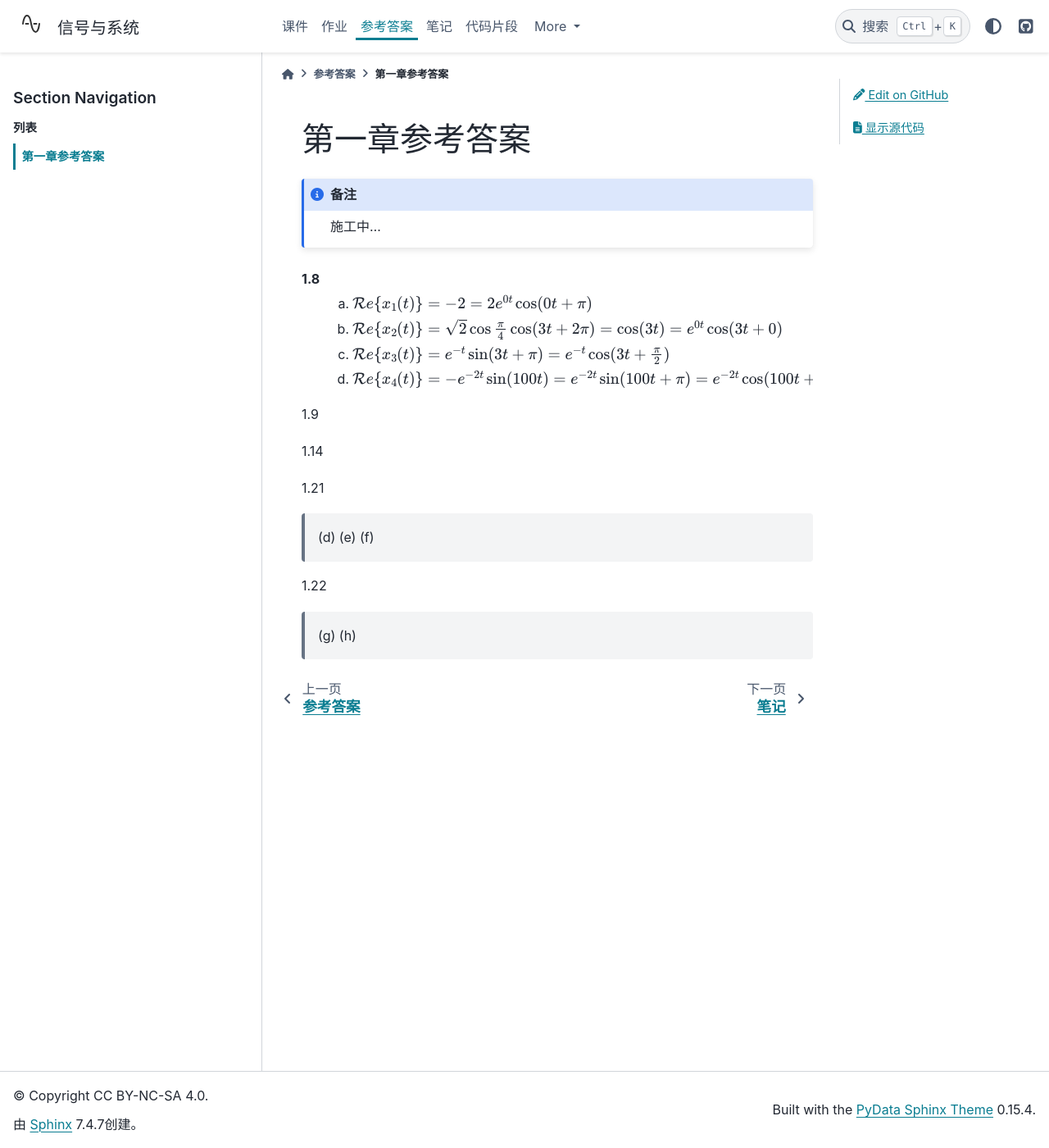
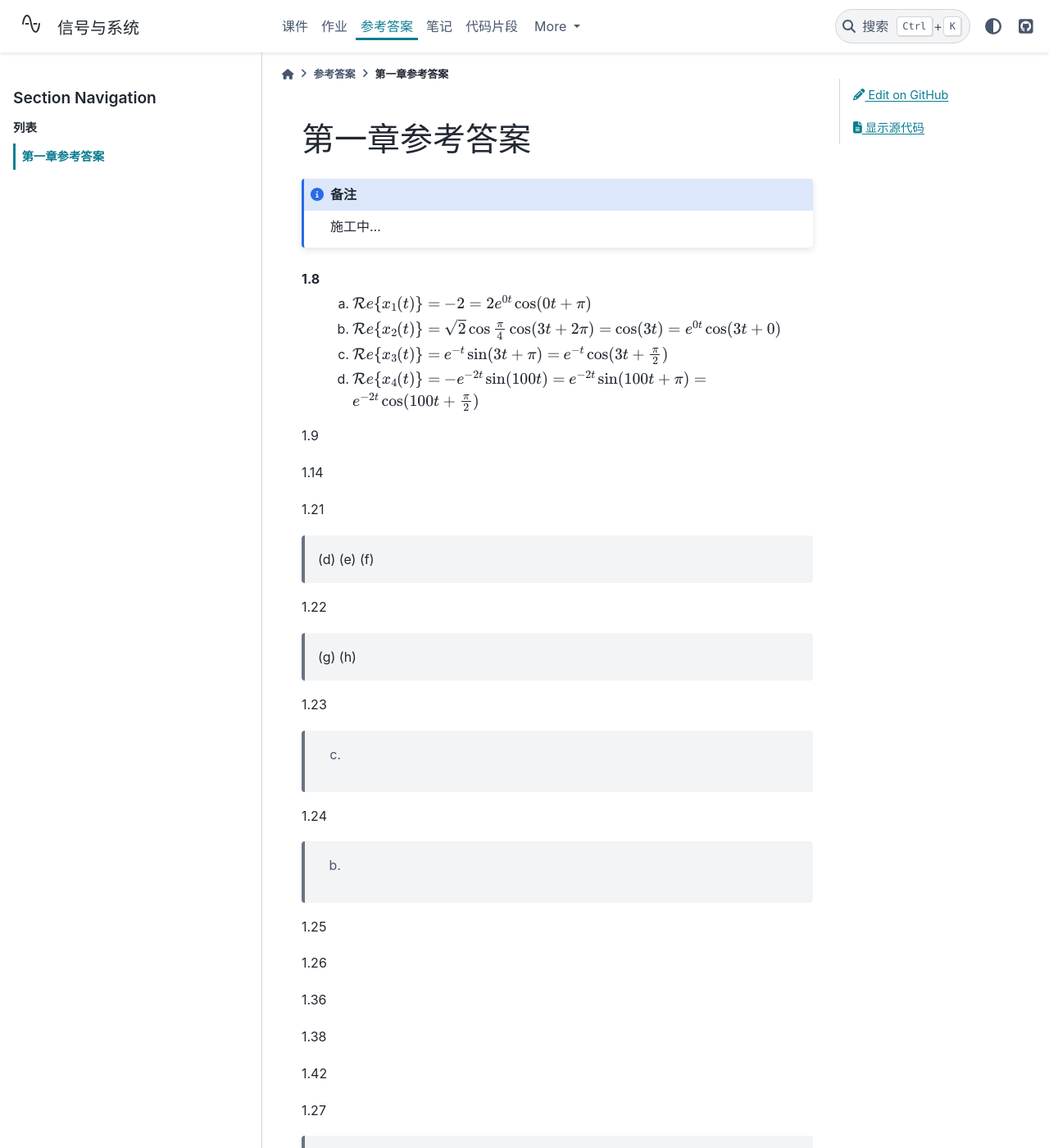
Before and after one commit to atlanswer/Signals-and-Systems, a Sphinx documentation site: the page built from doc/answer/chapter1.rst, in a window 1280 px wide and 1400 px high. Shown: the whole window at 82% size. Built offline with Sphinx 7.4.7 and the PyData theme 0.15.4, drawn with Linux system fonts in a browser that asks for light colours; some of the changed text lies outside the part shown.

```diff
--- a/doc/answer/chapter1.rst
+++ b/doc/answer/chapter1.rst
@@ -5,10 +5,18 @@
 .. note:: 施工中...
 
 1.8
-  (a) :math:`\mathcal{Re}\{x_1(t)\} = -2 = 2e^{0t}\cos(0t+\pi)`
-  (b) :math:`\mathcal{Re}\{x_2(t)\} = \sqrt{2}\cos{\frac{\pi}{4}}\cos(3t+2\pi) = \cos(3t) = e^{0t}\cos(3t+0)`
-  (c) :math:`\mathcal{Re}\{x_3(t)\} = e^{-t}\sin(3t+\pi) = e^{-t}\cos(3t+\frac{\pi}{2})`
-  (d) :math:`\mathcal{Re}\{x_4(t)\} = -e^{-2t}\sin(100t) = e^{-2t}\sin(100t+\pi) = e^{-2t}\cos(100t+\frac{\pi}{2})`
+  (a) :math:`\mathcal{Re}\{x_1(t)\} =`
+      :math:`-2 = 2e^{0t}\cos(0t+\pi)`
+  (b) :math:`\mathcal{Re}\{x_2(t)\} =`
+      :math:`\sqrt{2}\cos{\frac{\pi}{4}}\cos(3t+2\pi) =`
+      :math:`\cos(3t) = e^{0t}\cos(3t+0)`
+  (c) :math:`\mathcal{Re}\{x_3(t)\} =`
+      :math:`e^{-t}\sin(3t+\pi) =`
+      :math:`e^{-t}\cos(3t+\frac{\pi}{2})`
+  (d) :math:`\mathcal{Re}\{x_4(t)\} =`
+      :math:`-e^{-2t}\sin(100t) =`
+      :math:`e^{-2t}\sin(100t+\pi) =`
+      :math:`e^{-2t}\cos(100t+\frac{\pi}{2})`
 
 1.9
 
@@ -24,3 +32,48 @@
 
   (g)
   (h)
+
+1.23
+
+  (c)
+
+1.24
+
+  (b)
+
+1.25
+
+1.26
+
+1.36
+
+1.38
+
+1.42
+
+1.27
+
+  (b)
+  (c)
+
+1.28
+
+  (d)
+  (g)
+
+1.29
+
+  (a)
+
+1.31
+
+  (a)
+
+1.40
+
+1.44
+
+1.45
+
+  (a)
+  (b)
--- a/doc/slide.rst
+++ b/doc/slide.rst
@@ -15,3 +15,9 @@
 
 #. :download:`卷积1（离散） <slide/第二章-LTI系统-卷积1（离散）.pdf>`
 #. :download:`卷积2（连续） <slide/第二章-LTI系统-卷积2（连续）.pdf>`
+
+第三章：周期信号的傅里叶级数
+============================
+
+#. :download:`周期信号的傅里叶级数2a <slide/第三章-周期信号的傅里叶级数-2a.pdf>`
+#. :download:`周期信号的傅里叶级数2b <slide/第三章-周期信号的傅里叶级数-2b.pdf>`
```
Also changed, not shown: doc/homework.rst (+11 -4 lines), 2 other files.
